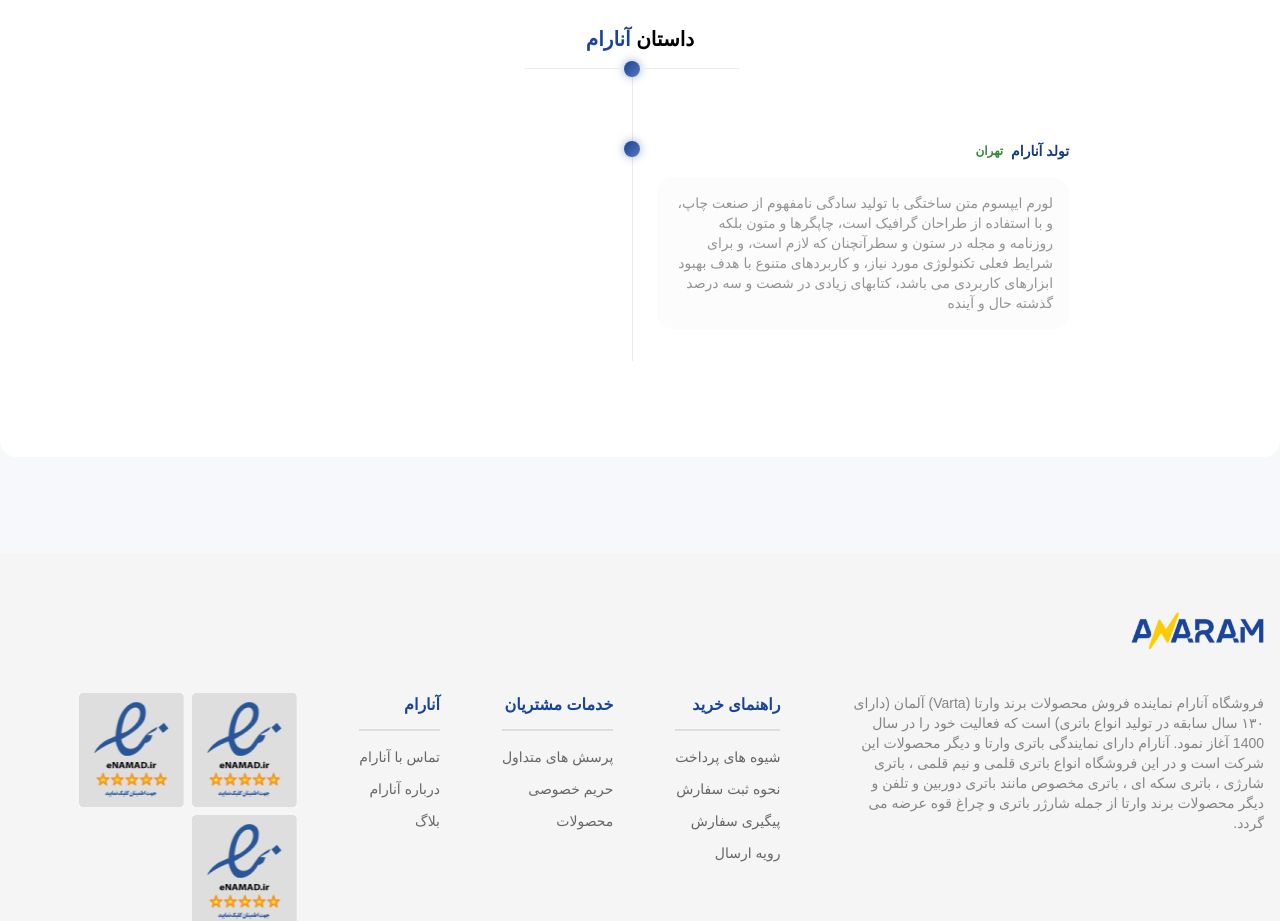
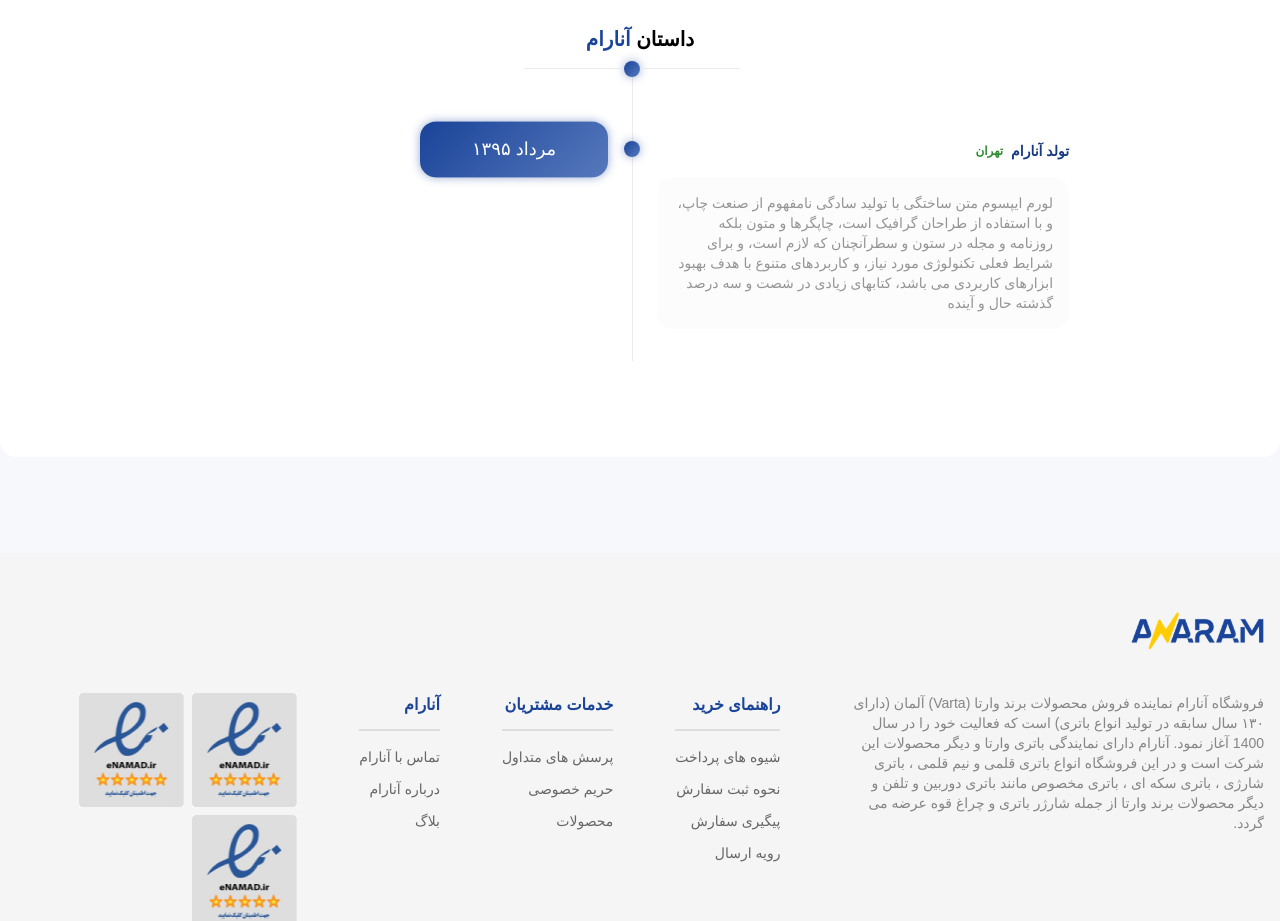
Before and after one commit to mahyarErshad/anaram-react, a React (Create React App) app: page /about in a window 1280 px wide. Shown: the part 840-1761 px from the top of the page. Built offline with nearby package versions, Linux system fonts and the light colour scheme; a web font is replaced by a local one.

Commit message:
The left box is done

```diff
--- a/src/Pages/AboutUs/AboutUs.jsx
+++ b/src/Pages/AboutUs/AboutUs.jsx
@@ -35,7 +35,7 @@ function AboutUs() {
             </div>
           </div>
           <div className="w-2/4 pr-6">
-            <span className="text-lg font-semibold text-white py-[0.875rem] w-[11.75rem] rounded-2xl">مرداد ۱۳۹۵</span>
+            <span className="text-lg text-white py-[0.875rem] inline-block flex-center w-[11.75rem] rounded-2xl about-page-gradient -translate-y-[35%]">مرداد ۱۳۹۵</span>
           </div>
         </div>
       </section>
```
